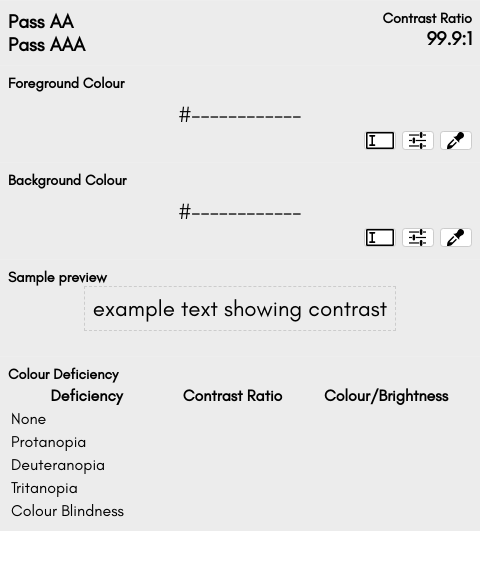
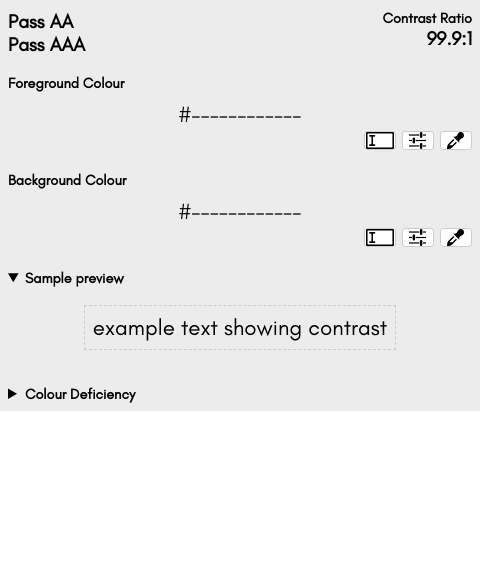
Before and after one commit to ThePacielloGroup/CCAe, an Electron app: page src/views/main.html in a window 480 px wide. Drawn offline with Linux system fonts and the light colour scheme; no server answers.

Commit message:
Added details elements for preview and Colour Deficiency

```diff
--- a/src/views/css/main.css
+++ b/src/views/css/main.css
@@ -21,9 +21,12 @@ h2 {
     padding: 0;
 }
 
+summary h2 {
+    display: inline-block;
+}
+
 section#foreground-color h2,
-section#background-color h2,
-section#sample-preview h2 {
+section#background-color h2 {
     position: absolute;
     top: 0.5rem;
     left: 0.5rem;
@@ -160,7 +163,7 @@ section#background-rgb input[type=number]::-webkit-outer-spin-button {
 
 /* Sample preview section */
 
-section#sample-preview {
+section#sample-preview .preview-box {
     display: flex;
     align-items: center;
     min-height: 5rem;
@@ -168,7 +171,7 @@ section#sample-preview {
     justify-content: center;
 }
 
-section#sample-preview .text {
+section#sample-preview .preview-box .text {
     border: 1px #cccccc dashed;
     padding: 0.5rem;
 }
--- a/src/views/js/main.js
+++ b/src/views/js/main.js
@@ -11,7 +11,14 @@ ipcRenderer.on('init', event => {
     applyBackgroundColor()
     applyContrastRatio()
     initInputs()
-  })
+    // initDetails
+    document.querySelectorAll('details').forEach(function(details) {
+        details.ontoggle = function() {
+            var mainHeight = document.querySelector('main').clientHeight;
+            ipcRenderer.send('height-changed', mainHeight)
+        }
+    });
+})
 
 ipcRenderer.on('foregroundColorChanged', event => {
     applyForegroundColor()
--- a/src/views/main.html
+++ b/src/views/main.html
@@ -98,11 +98,16 @@
         </div>
       </section>
       <section id="sample-preview">
-        <h2>Sample preview</h2>
-        <div class="text" contenteditable="true">example text showing contrast</div>
+        <details open>
+          <summary><h2>Sample preview</h2></summary>
+          <div class="preview-box">
+              <div class="text" contenteditable="true">example text showing contrast</div>
+          </div>
+        </details>
       </section>
       <section id="deficiency">
-        <h2>Colour Deficiency</h2>
+        <details>
+          <summary><h2>Colour Deficiency</h2></summary>
         <table>
           <thead>
             <tr>
@@ -140,6 +145,7 @@
 
             </tbody>
         </table>
+        </details>
       </section>
     </main>
     <script>
```
